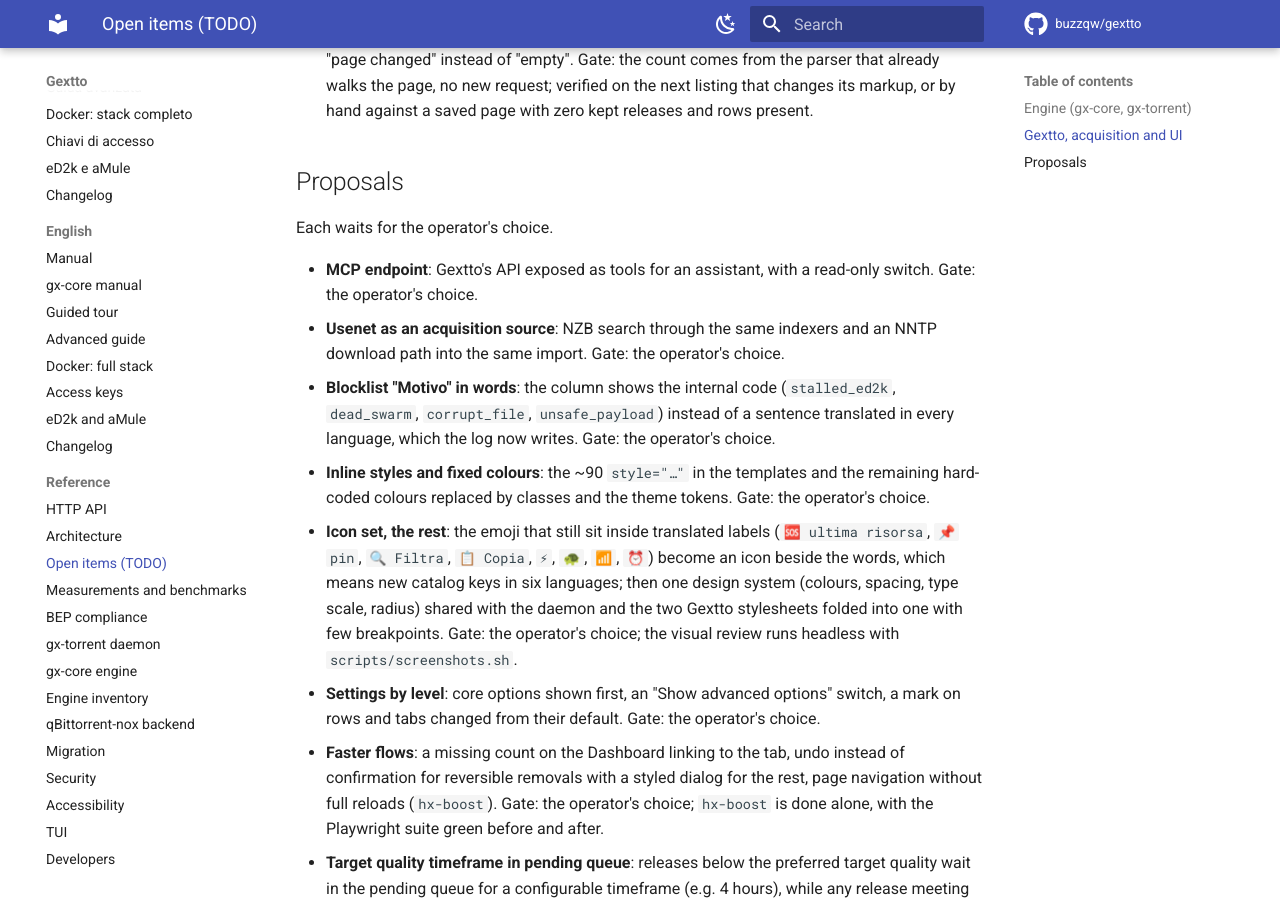
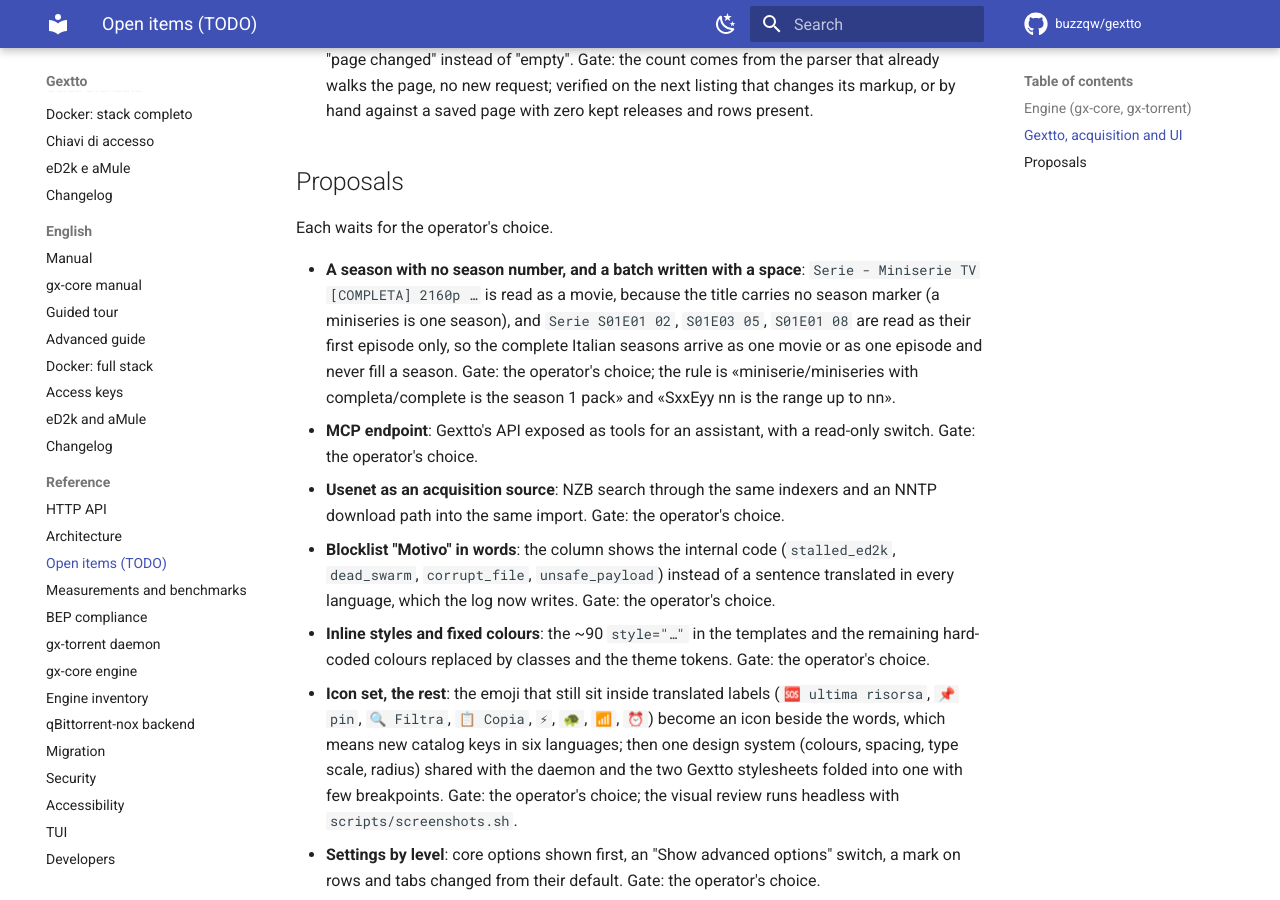
Before and after one commit to buzzqw/gextto, an MkDocs documentation site: the page built from docs/todo.md, in a window 1280 px wide and 900 px high, scrolled down 1071 px. Built offline with MkDocs 1.6.1 and Material for MkDocs 9.7.7, drawn with Linux system fonts in a browser that asks for light colours; comment, search, counter and statistics services are not loaded.

Commit message:
docs: season titles with no season number and space-written batches

```diff
--- a/docs/todo.md
+++ b/docs/todo.md
@@ -29,6 +29,7 @@ still be true after the item lands does not belong here.
 
 Each waits for the operator's choice.
 
+- **A season with no season number, and a batch written with a space**: `Serie - Miniserie TV [COMPLETA] 2160p …` is read as a movie, because the title carries no season marker (a miniseries is one season), and `Serie S01E01 02`, `S01E03 05`, `S01E01 08` are read as their first episode only, so the complete Italian seasons arrive as one movie or as one episode and never fill a season. Gate: the operator's choice; the rule is «miniserie/miniseries with completa/complete is the season 1 pack» and «SxxEyy nn is the range up to nn».
 - **MCP endpoint**: Gextto's API exposed as tools for an assistant, with a read-only switch. Gate: the operator's choice.
 - **Usenet as an acquisition source**: NZB search through the same indexers and an NNTP download path into the same import. Gate: the operator's choice.
 - **Blocklist "Motivo" in words**: the column shows the internal code (`stalled_ed2k`, `dead_swarm`, `corrupt_file`, `unsafe_payload`) instead of a sentence translated in every language, which the log now writes. Gate: the operator's choice.
```
